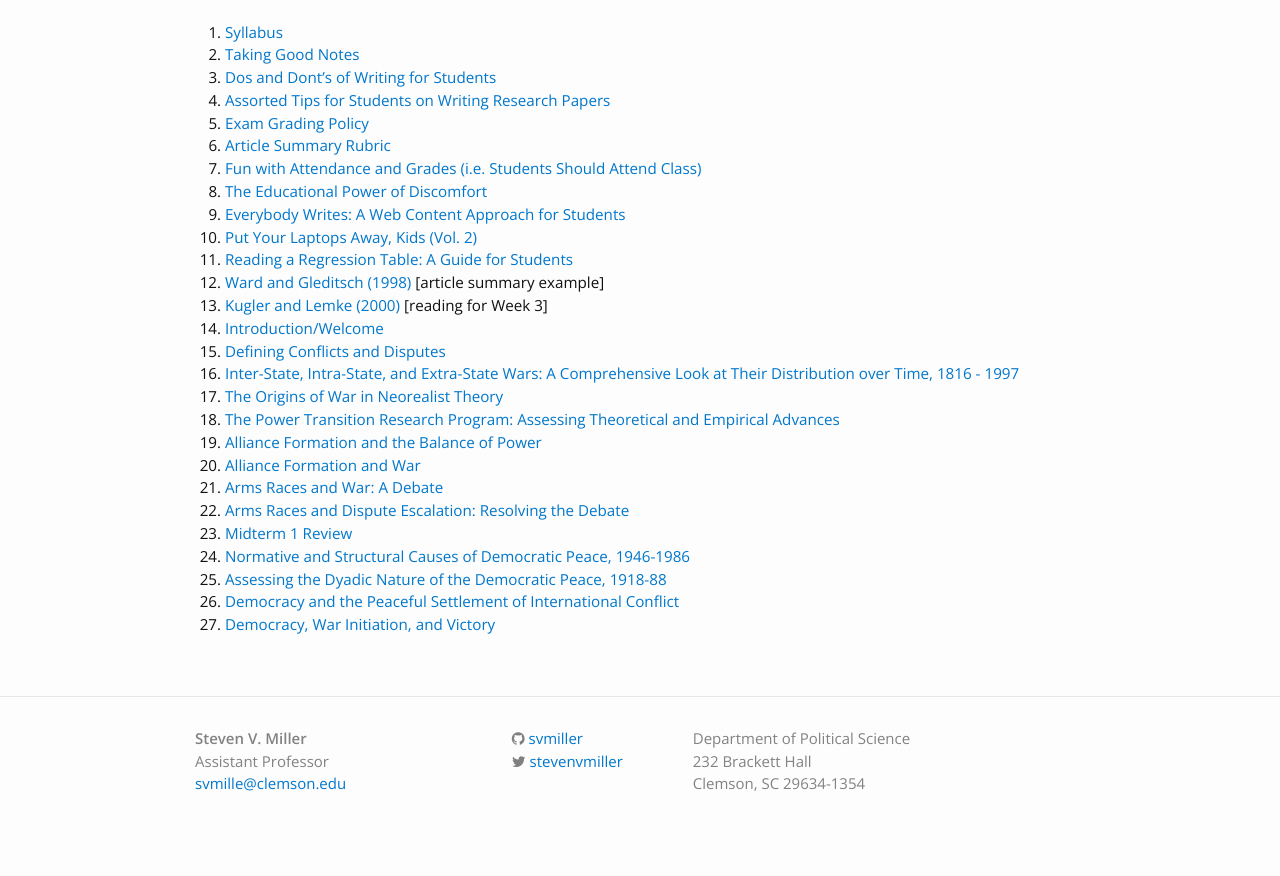
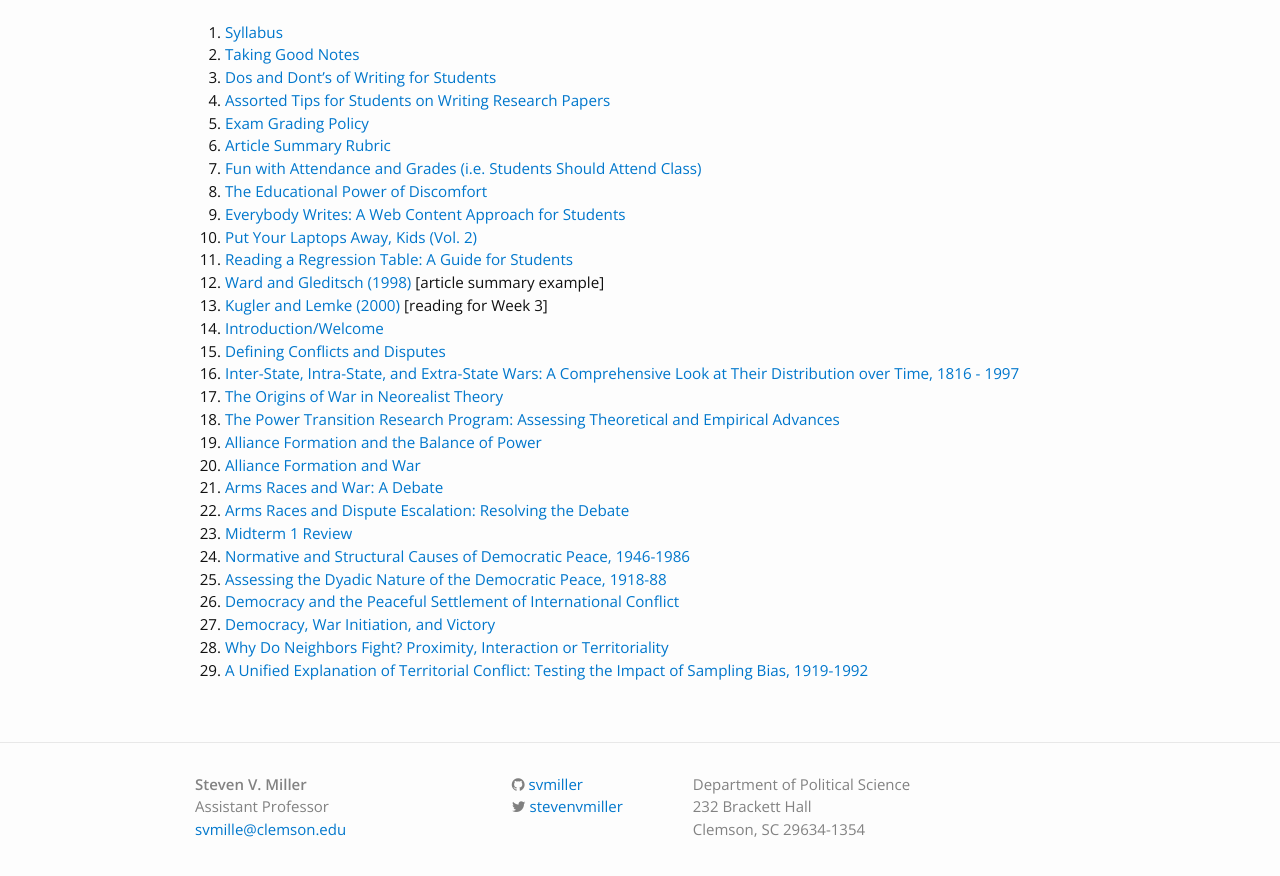
Before and after one commit to svmiller/svmiller.github.io, a Jekyll site: the page built from teaching/posc-3610.md, in a window 1280 px wide and 900 px high, scrolled down 806 px. Shown: the top 876 px of the window. Built offline with Jekyll 4.4.1, drawn with Linux system fonts in a browser that asks for light colours; nearby versions of some CDN libraries; some web fonts are replaced; before the commit the page ends 1661 px from its top, so only the background shows below that.

Commit message:
add lectures 03.09.2017

```diff
--- a/teaching/posc-3610.md
+++ b/teaching/posc-3610.md
@@ -37,3 +37,5 @@ The onset, expansion and consequences of inter-state conflict lie at the heart o
 25. [Assessing the Dyadic Nature of the Democratic Peace, 1918-88](https://www.dropbox.com/s/b3xye1ebhtfoiiw/posc3610-lecture-rousseauetal1996adn.pdf?dl=0)
 26. [Democracy and the Peaceful Settlement of International Conflict](https://www.dropbox.com/s/1k8b5za8a8j83rv/posc3610-lecture-dixon1994dps.pdf?dl=0)
 27. [Democracy, War Initiation, and Victory](https://www.dropbox.com/s/quoy3ft74ihobvb/posc3610-lecture-reiterstam1998dwiv.pdf?dl=0)
+28. [Why Do Neighbors Fight? Proximity, Interaction or Territoriality](https://www.dropbox.com/s/tb88tc4yuz8d1i4/posc3610-lecture-vasquez1995wdn.pdf?dl=0)
+29. [A Unified Explanation of Territorial Conflict: Testing the Impact of Sampling Bias, 1919-1992](https://www.dropbox.com/s/gk4znc7jvg8tjfd/posc3610-lecture-senesevasquez2003uetc.pdf?dl=0)
```
Also changed, not shown: teaching/posc-3410.md (+2 -0 lines).
